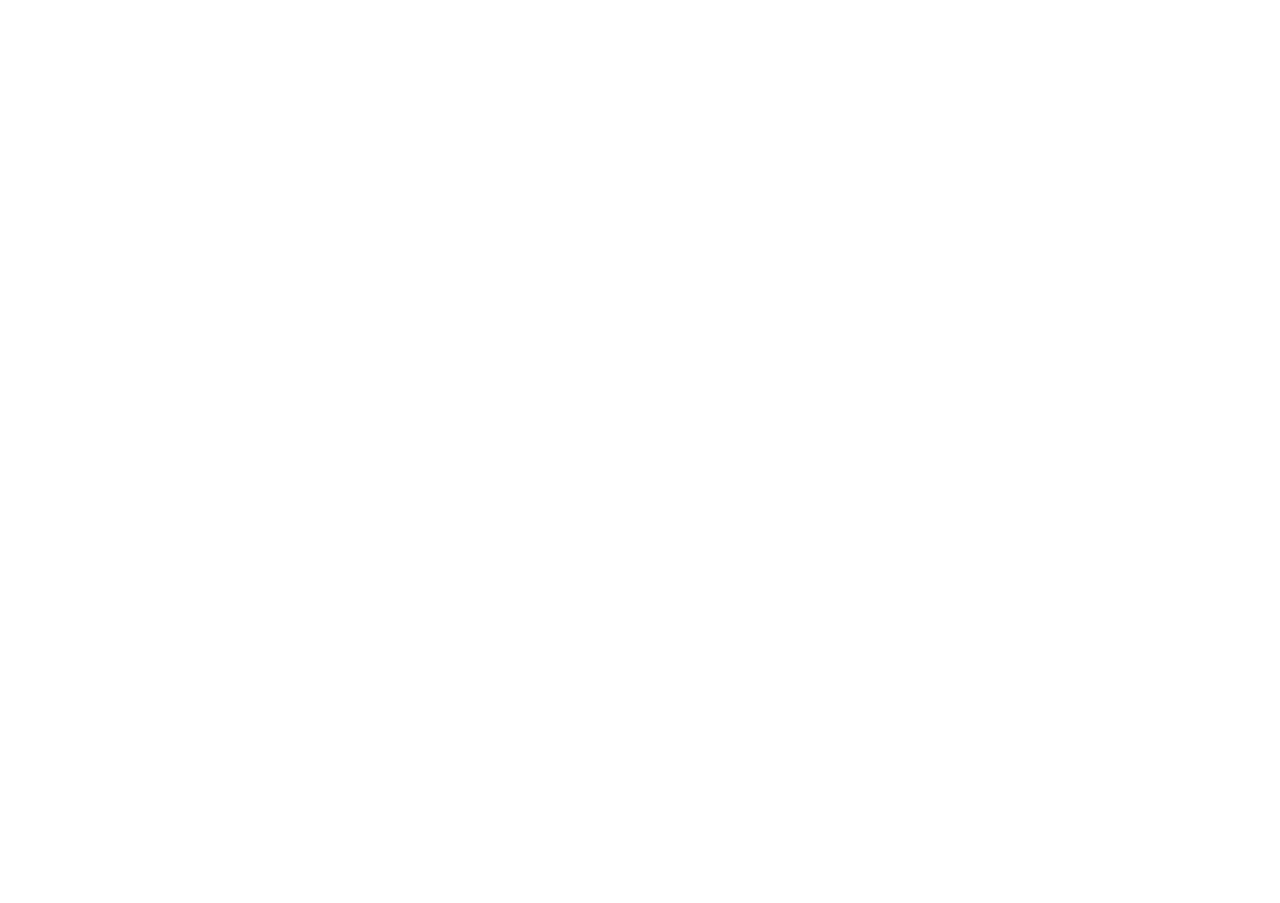
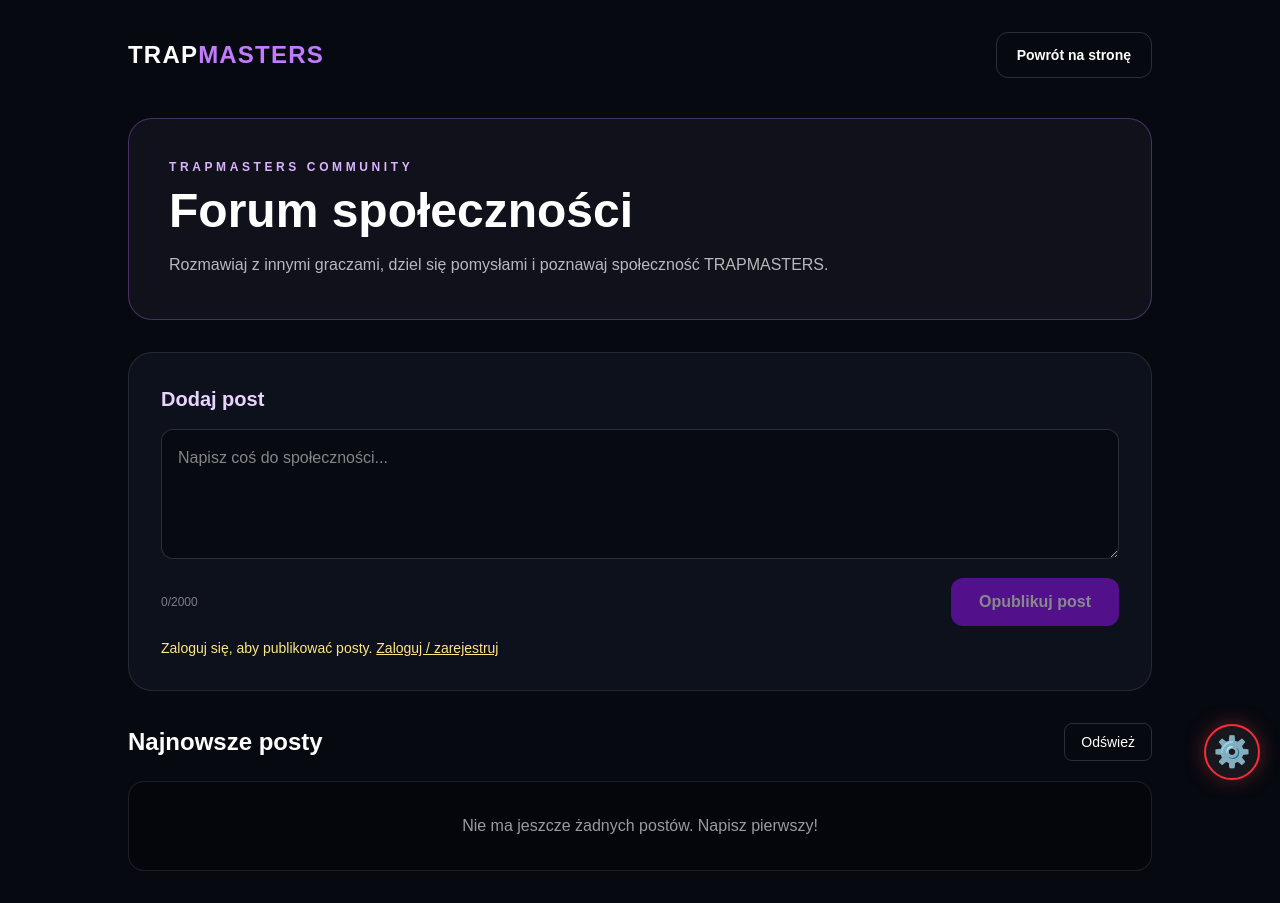
Before and after one commit to MrCapybaraMc/trapmaster-ai, a Next.js app: page /forum in a window 1280 px wide. Before the commit this address had no page. Before the commit the page ends 800 px from the top, so only its background shows below. Built offline with nearby package versions, Linux system fonts and the light colour scheme; no server answers; the database is empty.

Commit message:
Implement standalone community forum

```diff
--- a/app/forum/page.tsx
+++ b/app/forum/page.tsx
@@ -1,5 +1,75 @@
-import { redirect } from "next/navigation";
+"use client";
+
+import { useCallback, useEffect, useState } from "react";
+import Link from "next/link";
+import { createClient } from "@/lib/supabase/client";
+
+type ForumPost = { id: string; user_id: string; author_name: string; author_avatar_url: string | null; content: string; created_at: string };
 
 export default function ForumPage() {
-  redirect("/");
+  const [posts, setPosts] = useState<ForumPost[]>([]);
+  const [content, setContent] = useState("");
+  const [loading, setLoading] = useState(true);
+  const [sending, setSending] = useState(false);
+  const [loggedIn, setLoggedIn] = useState(false);
+  const [message, setMessage] = useState("");
+
+  const loadPosts = useCallback(async () => {
+    const supabase = createClient();
+    const { data, error } = await supabase.from("forum_posts").select("id,user_id,author_name,author_avatar_url,content,created_at").order("created_at", { ascending: false }).limit(100);
+    if (error) setMessage(error.message);
+    else setPosts((data ?? []) as ForumPost[]);
+    setLoading(false);
+  }, []);
+
+  useEffect(() => {
+    let mounted = true;
+    async function init() {
+      const supabase = createClient();
+      const { data } = await supabase.auth.getSession();
+      if (mounted) setLoggedIn(!!data.session?.user);
+      await loadPosts();
+    }
+    void init();
+    return () => { mounted = false; };
+  }, [loadPosts]);
+
+  async function submitPost() {
+    if (!loggedIn) { setMessage("Zaloguj się, aby dodać wpis."); return; }
+    if (!content.trim()) { setMessage("Wpisz treść posta."); return; }
+    setSending(true); setMessage("");
+    const supabase = createClient();
+    const { error } = await supabase.rpc("create_forum_post", { p_content: content.trim() });
+    setSending(false);
+    if (error) { setMessage(error.message); return; }
+    setContent(""); setMessage("Post został opublikowany.");
+    await loadPosts();
+  }
+
+  return (
+    <main className="min-h-screen bg-[#070910] px-4 py-8 text-white md:px-8">
+      <div className="mx-auto max-w-5xl">
+        <header className="mb-10 flex flex-wrap items-center justify-between gap-4">
+          <Link href="/" className="text-2xl font-black tracking-wider">TRAP<span className="text-purple-400">MASTERS</span></Link>
+          <Link href="/" className="rounded-xl border border-white/15 px-5 py-3 text-sm font-bold hover:bg-white/10">Powrót na stronę</Link>
+        </header>
+        <section className="mb-8 rounded-3xl border border-purple-400/30 bg-[#11111c] p-6 md:p-10">
+          <p className="text-xs font-bold tracking-[0.3em] text-purple-300">TRAPMASTERS COMMUNITY</p>
+          <h1 className="mt-3 text-4xl font-black md:text-5xl">Forum społeczności</h1>
+          <p className="mt-4 max-w-2xl leading-7 text-white/70">Rozmawiaj z innymi graczami, dziel się pomysłami i poznawaj społeczność TRAPMASTERS.</p>
+        </section>
+        <section className="rounded-3xl border border-white/10 bg-[#0d111b] p-5 md:p-8">
+          <h2 className="text-xl font-black text-purple-200">Dodaj post</h2>
+          <textarea value={content} onChange={(e) => setContent(e.target.value)} maxLength={2000} rows={4} placeholder="Napisz coś do społeczności..." className="mt-4 w-full resize-y rounded-xl border border-white/15 bg-black/40 p-4 outline-none focus:border-purple-400" />
+          <div className="mt-3 flex flex-wrap items-center justify-between gap-3"><span className="text-xs text-white/45">{content.length}/2000</span><button onClick={submitPost} disabled={sending || !loggedIn} className="rounded-xl bg-purple-600 px-7 py-3 font-bold hover:bg-purple-500 disabled:opacity-50">{sending ? "Wysyłanie..." : "Opublikuj post"}</button></div>
+          {!loggedIn && <p className="mt-3 text-sm text-amber-200">Zaloguj się, aby publikować posty. <Link href="/register" className="underline">Zaloguj / zarejestruj</Link></p>}
+          {message && <p className="mt-3 text-sm text-purple-200">{message}</p>}
+        </section>
+        <section className="mt-8">
+          <div className="mb-5 flex items-center justify-between gap-3"><h2 className="text-2xl font-black">Najnowsze posty</h2><button onClick={() => { setLoading(true); void loadPosts(); }} className="rounded-lg border border-white/15 px-4 py-2 text-sm hover:bg-white/10">Odśwież</button></div>
+          {loading ? <p className="text-white/60">Ładowanie postów...</p> : posts.length === 0 ? <p className="rounded-2xl border border-white/10 bg-black/30 p-8 text-center text-white/60">Nie ma jeszcze żadnych postów. Napisz pierwszy!</p> : <div className="space-y-4">{posts.map((post) => <article key={post.id} className="rounded-2xl border border-purple-400/20 bg-[#11111c] p-5"><div className="flex flex-wrap items-center justify-between gap-3"><div className="flex min-w-0 items-center gap-3">{post.author_avatar_url ? <img src={post.author_avatar_url} alt="" className="h-10 w-10 rounded-full border border-purple-300/30 object-cover" /> : <div className="grid h-10 w-10 place-items-center rounded-full bg-purple-900">👤</div>}<span className="truncate font-bold text-purple-200">{post.author_name}</span></div><time className="text-xs text-white/45">{new Date(post.created_at).toLocaleString("pl-PL")}</time></div><p className="mt-4 whitespace-pre-wrap break-words leading-7 text-white/85">{post.content}</p></article>)}</div>}
+        </section>
+      </div>
+    </main>
+  );
 }
```
